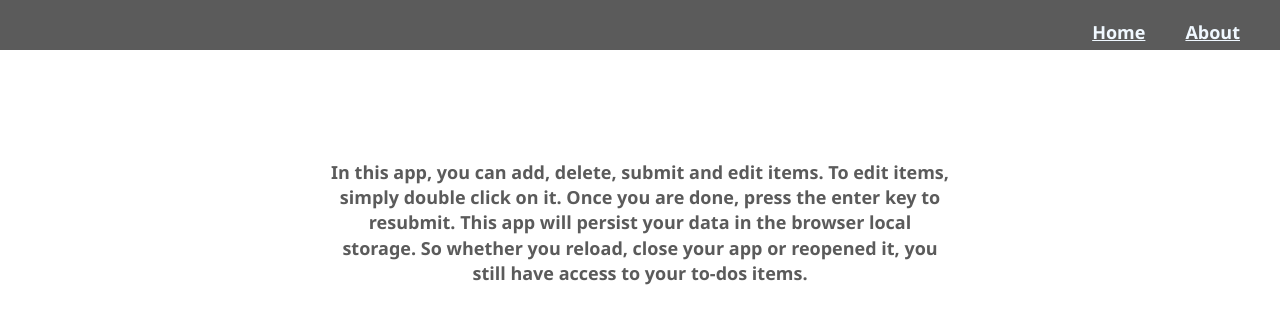
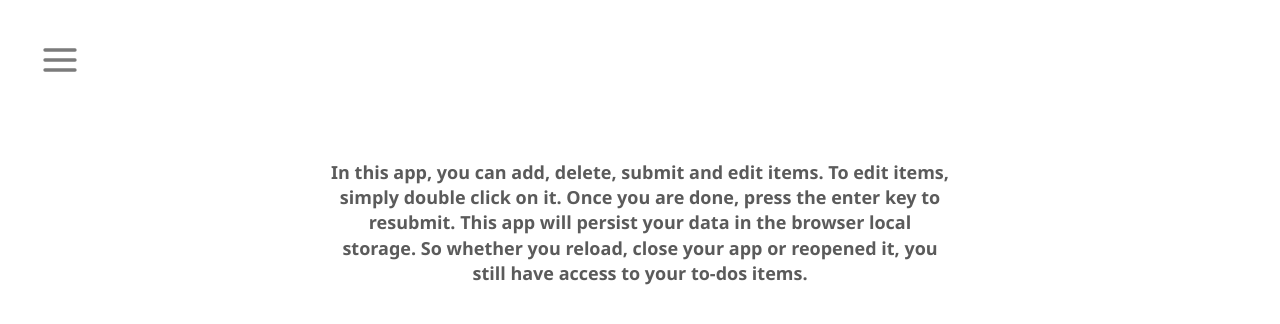
Before and after one commit to asharanjith/to-do-react, a React app: page /about in a window 1280 px wide. Built offline with nearby package versions, Linux system fonts and the light colour scheme.

Commit message:
Add sidebar and its icons

```diff
--- a/src/functionbased/App.css
+++ b/src/functionbased/App.css
@@ -75,40 +75,48 @@
     text-decoration: underline;
   }
 
-  .navBar{
-    height: 50px;
-    background-color: #5b5b5b;
-    color: #fff;
-    padding: 10px;
-    font-weight: 600;
-    font-size: 14px;
+  .navBar {
+    position: relative;
+  }
+
+  .navBar button {
+    position: fixed;
+    left: 40px;
+    top: 40px;
+    z-index: 10;
+    cursor: pointer;
+  }
+
+  .menuNav {
+    overflow-y: scroll;
+    list-style: none;
     position: fixed;
     top: 0;
+    background: darkcyan;
     left: 0;
+    bottom: 0;
+    height: 100vh;
+    width: 0;
+    overflow: hidden;
+    max-width: 290px;
+    z-index: 9;
+  }
+
+  .menuNav.showMenu {
     width: 100%;
   }
 
-  .navList{
-    list-style: none;
-    margin: 0;
-    padding-right: 20px;
-    display: flex;
-    align-items: center;
-    justify-content: flex-end;
-    gap: 20px;
+  a {
+    display: block;
+    padding: 10px 40px;
     text-decoration: none;
+    color: #3fffd2;
+    text-transform: uppercase;
+    font-weight: bold;
   }
 
-  .navItem{
-    text-decoration: none;
-    font-size: 18px;
-    font-weight: 600;
-    padding: 10px;
-  }
-
-  a{
-    color:aliceblue;
-    text-decoration: underline;
+  .menuNav li:first-child {
+    margin-top: 7rem;
   }
 
   .aboutDescription{
@@ -123,3 +131,8 @@
     left: 50%;
     transform: translateX(-50%);
   }
+
+  .navBar button {
+    background: transparent;;
+    border: none;
+  }
--- a/src/functionbased/components/Navbar.js
+++ b/src/functionbased/components/Navbar.js
@@ -1,5 +1,7 @@
-import React from 'react';
+import React, { useState } from 'react';
 import { NavLink } from 'react-router-dom';
+import { MdClose } from 'react-icons/md';
+import { FiMenu } from 'react-icons/fi';
 
 const Navbar = () => {
   const links = [
@@ -14,12 +16,27 @@ const Navbar = () => {
       text: 'About',
     },
   ];
+  const [navbarOpen, setNavbarOpen] = useState(false);
+  const handleToggle = () => {
+    setNavbarOpen(!navbarOpen);
+  };
+  const closeMenu = () => {
+    setNavbarOpen(false);
+  };
   return (
+
     <nav className="navBar">
-      <ul className="navList">
+      <button type="button" onClick={handleToggle}>
+        {navbarOpen ? (
+          <MdClose style={{ color: '#fff', width: '40px', height: '40px' }} />
+        ) : (
+          <FiMenu style={{ color: '#7b7b7b', width: '40px', height: '40px' }} />
+        )}
+      </button>
+      <ul className={`menuNav ${navbarOpen ? ' showMenu' : ''}`}>
         {links.map((link) => (
           <li key={link.id} className="navItem">
-            <NavLink to={link.path} activeClassName="active-link" exact>
+            <NavLink to={link.path} activeClassName="active-link" onClick={() => closeMenu()} exact>
               {link.text}
             </NavLink>
           </li>
```
